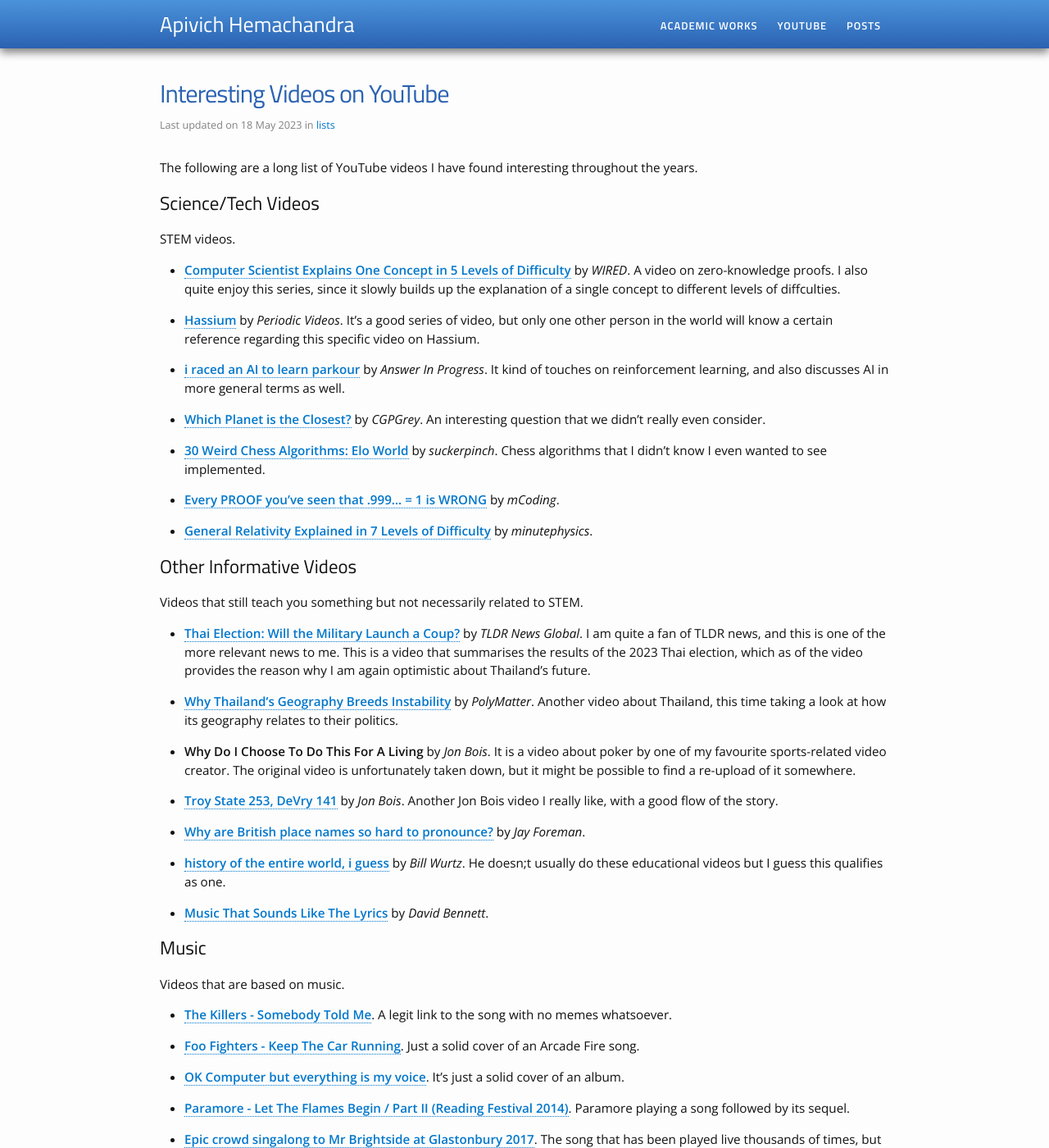
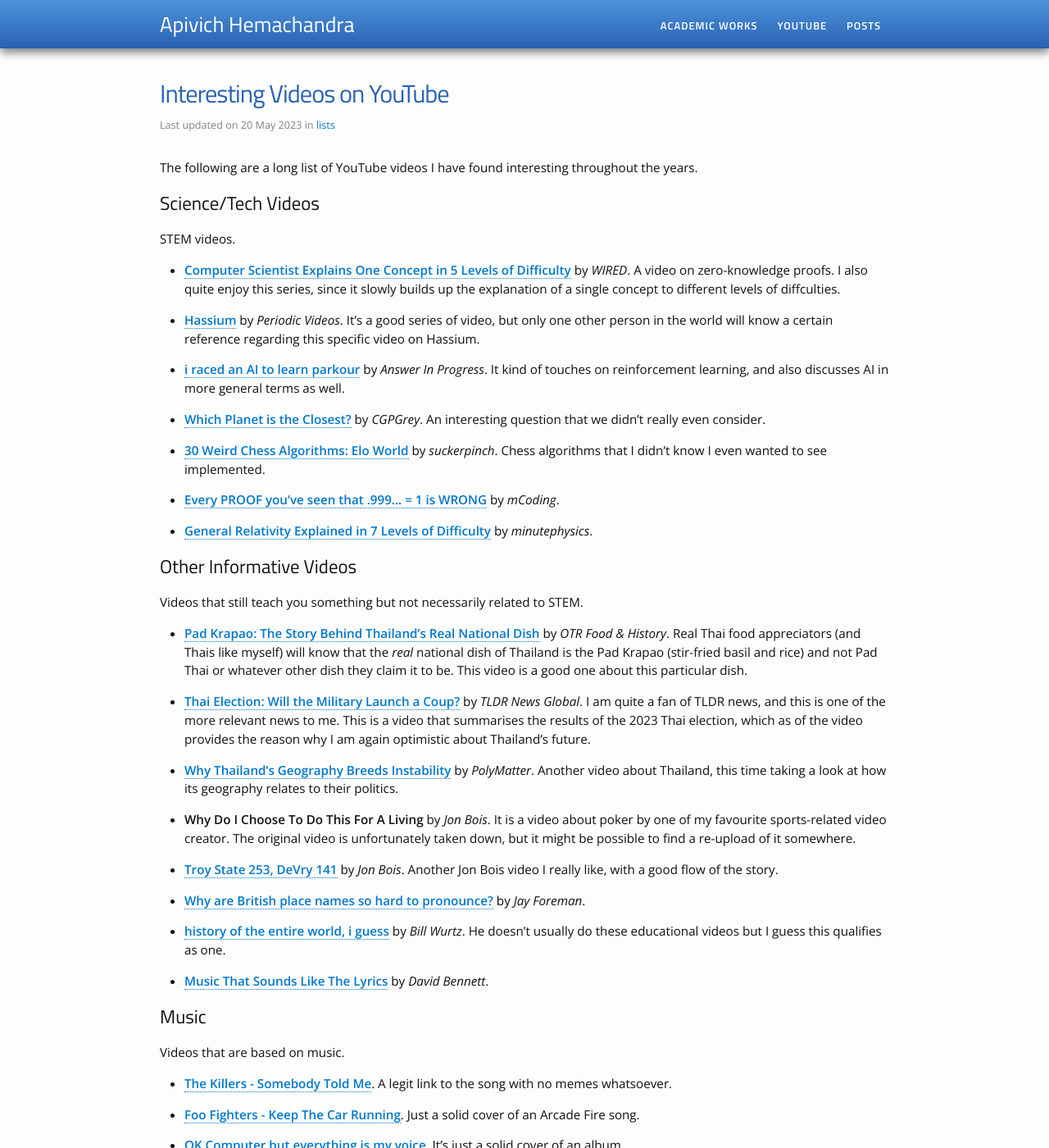
Before and after one commit to apivich-h/apivich-h.github.io, a Jekyll site: the page built from _posts/misc/2000-01-01-interesting-videos.md, in a window 1280 px wide and 1400 px high. Shown: the whole window at 82% size. Built offline with Jekyll 4.4.1, drawn with Linux system fonts in a browser that asks for light colours; some of the changed text lies outside the part shown.

```diff
--- a/_posts/misc/2000-01-01-interesting-videos.md
+++ b/_posts/misc/2000-01-01-interesting-videos.md
@@ -1,7 +1,7 @@
 ---
 layout: post
 title: Interesting Videos on YouTube
-last_updated: 2023-05-18
+last_updated: 2023-05-20
 category: lists
 ---
 
@@ -29,6 +29,8 @@ STEM videos.
 
 Videos that still teach you something but not necessarily related to STEM.
 
+- **[Pad Krapao: The Story Behind Thailand's Real National Dish](https://www.youtube.com/watch?v=1OupK3x8ujw)** by _OTR Food & History_. Real Thai food appreciators (and Thais like myself) will know that the _real_ national dish of Thailand is the Pad Krapao (stir-fried basil and rice) and not Pad Thai or whatever other dish they claim it to be. This video is a good one about this particular dish.
+
 - **[Thai Election: Will the Military Launch a Coup?](https://www.youtube.com/watch?v=fljhL-IxBJo)** by _TLDR News Global_. I am quite a fan of TLDR news, and this is one of the more relevant news to me. This is a video that summarises the results of the 2023 Thai election, which as of the video provides the reason why I am again optimistic about Thailand's future.
 
 - **[Why Thailand's Geography Breeds Instability](https://www.youtube.com/watch?v=S9SMRuvnl2g)** by _PolyMatter_. Another video about Thailand, this time taking a look at how its geography relates to their politics.
@@ -39,7 +41,7 @@ Videos that still teach you something but not necessarily related to STEM.
 
 - **[Why are British place names so hard to pronounce?](https://www.youtube.com/watch?v=uYNzqgU7na4)** by _Jay Foreman_.
 
-- **[history of the entire world, i guess](https://www.youtube.com/watch?v=xuCn8ux2gbs)** by _Bill Wurtz_. He doesn;t usually do these educational videos but I guess this qualifies as one.
+- **[history of the entire world, i guess](https://www.youtube.com/watch?v=xuCn8ux2gbs)** by _Bill Wurtz_. He doesn't usually do these educational videos but I guess this qualifies as one.
 
 - **[Music That Sounds Like The Lyrics](https://www.youtube.com/watch?v=NMOMPMzR6oY)** by _David Bennett_.
 
@@ -109,6 +111,8 @@ These are funny videos.
 
 These are (mostly comedy) clips that are less than a minute long. I won't provide much description for these because for a lot of these it's better to go in with little context.
 
+- **[When you walk into a pub and the cover band starts playing your song](https://www.youtube.com/watch?v=BCluHJ2uvnk)**.
+
 - **[Maslow Pyramid Any% Speedrun - 8.1 Seconds](https://www.youtube.com/watch?v=gBCKZtpMSNE)**.
 
 - **[I am the Danger but Walt forgets the line](https://www.youtube.com/watch?v=UUV8HSVe3nc)**. From what I understand this is actually from the show outtakes, and it is hilarious.
```
Also changed, not shown: pages/works.md (+2 -3 lines).
